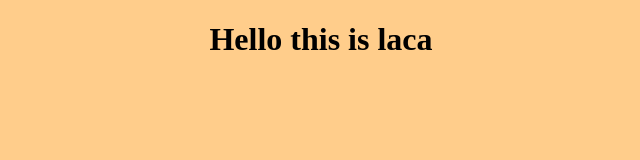
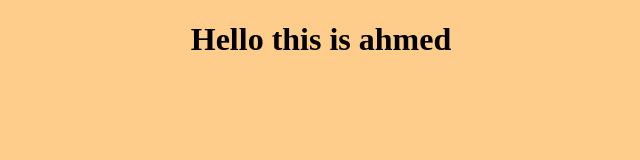
Before and after one commit to laca8/myRepo, a plain HTML site: page index.html in a window 1280 px wide. Shown: the whole page, without its empty margins (319-959 px from the left). Drawn offline with Linux system fonts and the light colour scheme.

Commit message:
Update index.html

```diff
--- a/index.html
+++ b/index.html
@@ -7,7 +7,7 @@
     <title>Document</title>
   </head>
   <body>
-    <h1>Hello this is laca</h1>
+    <h1>Hello this is ahmed</h1>
     <script src="app.js"></script>
   </body>
 </html>
```
